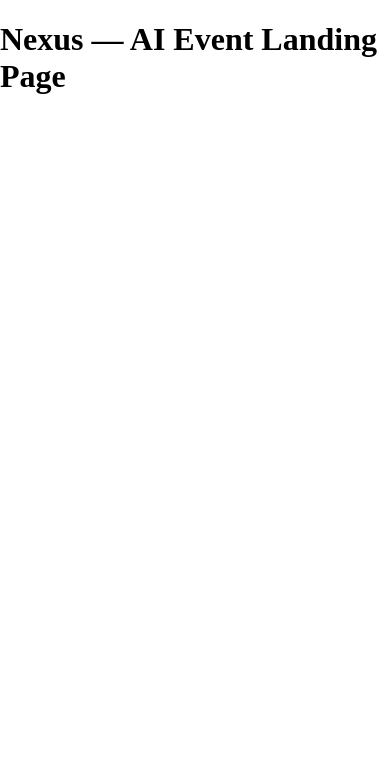
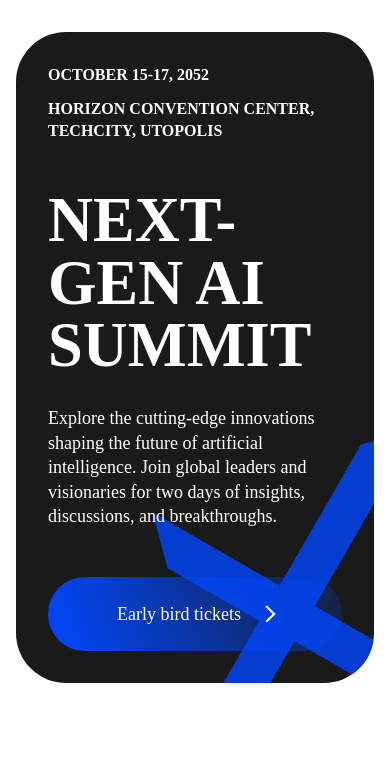
Before and after one commit to taracamary/nexus, a website built with Vite: page index.html in a window 390 px wide. Built offline with nearby package versions, Linux system fonts and the light colour scheme.

Commit message:
feat: add hero section & PostHTML include infrastructure for Vite

```diff
--- a/index.html
+++ b/index.html
@@ -6,7 +6,7 @@
     <title>Nexus — AI Event Landing Page</title>
   </head>
   <body>
-    <div id="app"></div>
+    <include src="sections/hero/hero.html"></include>
     <script type="module" src="/src/main.js"></script>
   </body>
 </html>
--- a/package.json
+++ b/package.json
@@ -20,6 +20,8 @@
     "eslint": "^10.7.0",
     "globals": "^17.7.0",
     "html-validate": "^11.5.6",
+    "posthtml": "^0.16.7",
+    "posthtml-include": "^2.0.1",
     "prettier": "^3.9.5",
     "sass": "^1.101.0",
     "stylelint": "^17.14.0",
--- a/src/main.js
+++ b/src/main.js
@@ -1,7 +1 @@
 import "./styles/main.scss";
-
-document.querySelector("#app").innerHTML = `
-  <main>
-    <h1>Nexus — AI Event Landing Page</h1>
-  </main>
-`;
--- /dev/null
+++ b/src/sections/hero/hero.html
@@ -0,0 +1,34 @@
+<main>
+  <section class="hero" aria-labelledby="hero-title">
+    <div class="container">
+      <div class="hero__inner">
+        <div class="hero__meta">
+          <time class="hero__date" datetime="2052-10-15"
+            >October 15-17, 2052</time
+          >
+          <p class="hero__location">
+            Horizon Convention Center, TechCity, Utopolis
+          </p>
+        </div>
+
+        <h1 class="hero__title" id="hero-title">Next-Gen AI Summit</h1>
+
+        <p class="hero__description">
+          Explore the cutting-edge innovations shaping the future of artificial
+          intelligence. Join global leaders and visionaries for two days of
+          insights, discussions, and breakthroughs.
+        </p>
+
+        <a
+          class="hero__cta"
+          href="#tickets"
+          aria-label="View early bird ticket options"
+        >
+          Early bird tickets
+        </a>
+
+        <div class="hero__visual" aria-hidden="true"></div>
+      </div>
+    </div>
+  </section>
+</main>
--- a/src/styles/main.scss
+++ b/src/styles/main.scss
@@ -1,3 +1,4 @@
 @use "./base/reset";
 @use "./base/tokens";
 @use "./layout/container";
+@use "./sections/hero";
--- /dev/null
+++ b/src/styles/sections/_hero.scss
@@ -0,0 +1,152 @@
+.hero {
+  padding-block: 10rem 6.25rem;
+}
+
+.hero__inner {
+  position: relative;
+  display: grid;
+  min-height: 50.25rem;
+  padding: 5.625rem 3.75rem;
+  overflow: hidden;
+  color: var(--color-text-primary);
+  background-color: var(--color-background-surface);
+  border-radius: 3.125rem;
+}
+
+.hero__meta {
+  z-index: 1;
+  display: flex;
+  justify-content: space-between;
+  gap: 2rem;
+  max-width: 70rem;
+  margin: 0;
+  font-size: 1.375rem;
+  font-weight: 700;
+  line-height: 1.36;
+  text-transform: uppercase;
+}
+
+.hero__date,
+.hero__location {
+  margin: 0;
+}
+
+.hero__location {
+  text-align: end;
+}
+
+.hero__title {
+  z-index: 1;
+  max-width: 71.25rem;
+  margin: 4.375rem 0 0;
+  font-size: clamp(4rem, 7vw, 6.25rem);
+  font-weight: 700;
+  line-height: 1;
+  text-transform: uppercase;
+}
+
+.hero__description {
+  z-index: 1;
+  max-width: 58rem;
+  margin: 1.875rem 0 0;
+  font-size: 1.375rem;
+  line-height: 1.36;
+}
+
+.hero__cta {
+  z-index: 1;
+  display: inline-flex;
+  align-items: center;
+  justify-content: center;
+  justify-self: start;
+  gap: 1.25rem;
+  min-height: 4.625rem;
+  margin-block-start: 4.125rem;
+  padding-inline: 3.125rem;
+  color: var(--color-text-on-accent);
+  font-size: 1.5625rem;
+  font-weight: 500;
+  line-height: 1;
+  text-decoration: none;
+  background-image: linear-gradient(
+    68deg,
+    var(--color-accent-primary) 0%,
+    transparent 120%
+  );
+  border-radius: 100vmax;
+}
+
+.hero__cta::after {
+  content: "";
+  width: 0.75rem;
+  height: 0.75rem;
+  border-block-start: 0.125rem solid currentcolor;
+  border-inline-end: 0.125rem solid currentcolor;
+  transform: rotate(45deg);
+}
+
+.hero__visual {
+  position: absolute;
+  right: -8rem;
+  bottom: -2rem;
+  width: min(38vw, 33.5rem);
+  aspect-ratio: 1;
+  background:
+    linear-gradient(
+      45deg,
+      transparent 38%,
+      var(--color-accent-primary) 38% 48%,
+      transparent 48%
+    ),
+    linear-gradient(
+      135deg,
+      transparent 38%,
+      var(--color-accent-primary) 38% 48%,
+      transparent 48%
+    );
+  opacity: 0.8;
+  rotate: -15deg;
+}
+
+@media (width <= 48rem) {
+  .hero {
+    padding-block: 2rem 4rem;
+  }
+
+  .hero__inner {
+    min-height: auto;
+    padding: 2rem;
+  }
+
+  .hero__meta {
+    flex-direction: column;
+    gap: 0.75rem;
+    font-size: 1rem;
+  }
+
+  .hero__location {
+    text-align: start;
+  }
+
+  .hero__title {
+    margin-block-start: 3rem;
+    font-size: clamp(3rem, 16vw, 4.5rem);
+  }
+
+  .hero__description {
+    font-size: 1.125rem;
+  }
+
+  .hero__cta {
+    width: 100%;
+    margin-block-start: 3rem;
+    padding-inline: 2rem;
+    font-size: 1.125rem;
+  }
+
+  .hero__visual {
+    right: -6rem;
+    bottom: -4rem;
+    width: 18rem;
+  }
+}
--- /dev/null
+++ b/vite.config.js
@@ -0,0 +1,39 @@
+import path from "node:path";
+import { defineConfig } from "vite";
+import posthtml from "posthtml";
+import include from "posthtml-include";
+
+const srcRoot = path.resolve(import.meta.dirname, "src");
+const indexHtmlPath = path.resolve(import.meta.dirname, "index.html");
+
+/**
+ * Build-time HTML includes via PostHTML + posthtml-include.
+ * Uses Vite's transformIndexHtml hook (dev + build).
+ */
+function posthtmlInclude() {
+  return {
+    name: "posthtml-include",
+    transformIndexHtml: {
+      order: "pre",
+      async handler(html) {
+        const result = await posthtml([
+          include({
+            root: srcRoot,
+            encoding: "utf8",
+          }),
+        ]).process(html);
+
+        return result.html;
+      },
+    },
+    handleHotUpdate({ file, server }) {
+      if (file.endsWith(".html") && path.resolve(file) !== indexHtmlPath) {
+        server.ws.send({ type: "full-reload", path: "*" });
+      }
+    },
+  };
+}
+
+export default defineConfig({
+  plugins: [posthtmlInclude()],
+});
```
Also changed, not shown: .htmlvalidate.json, .stylelintrc.json, README.md, 1 other file.
